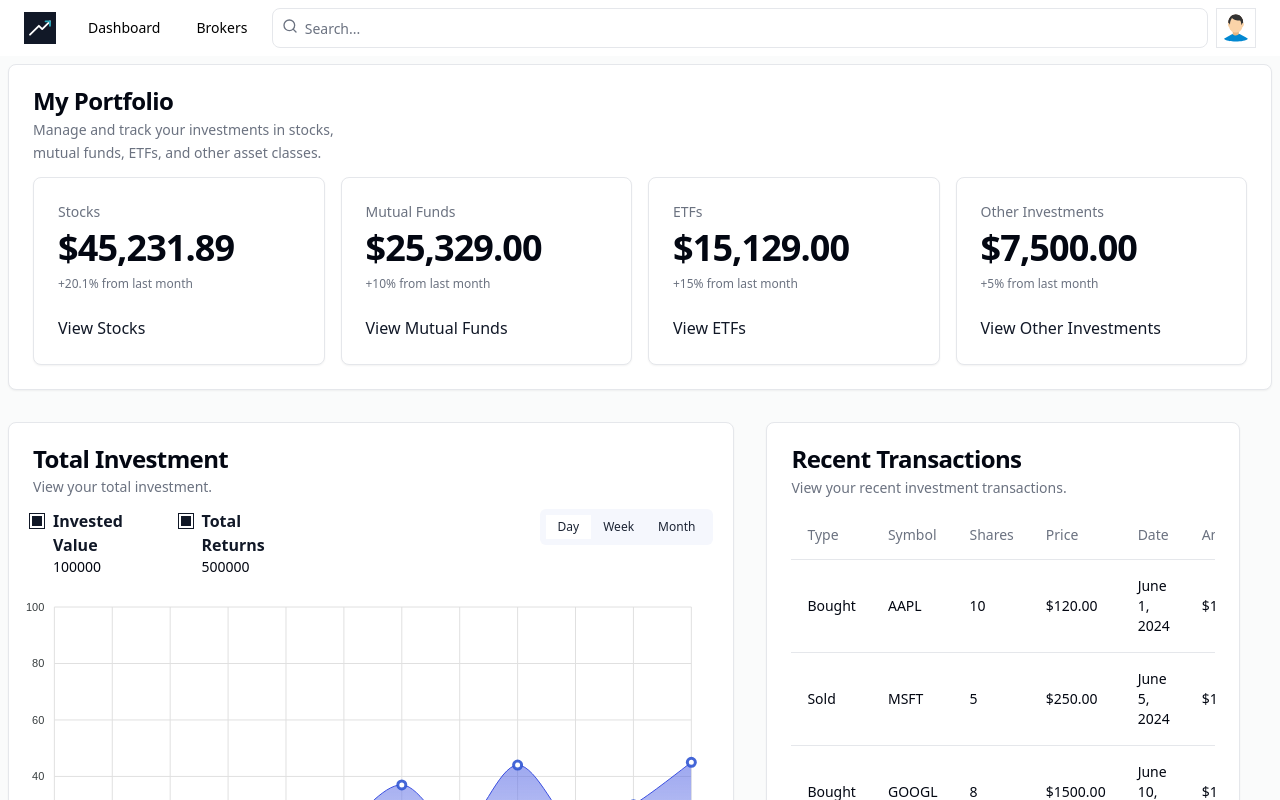
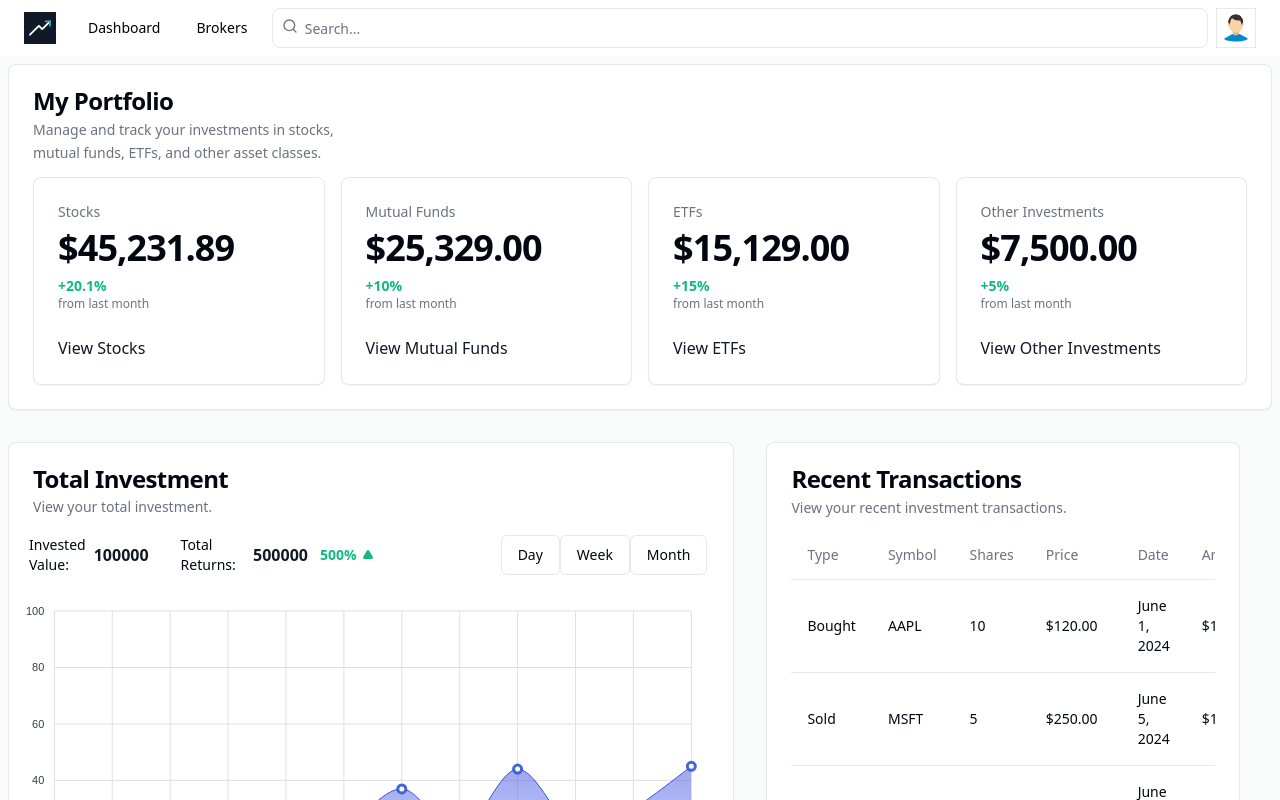
Before and after one commit to pranavoid/TradingBook-FrontEnd, a Next.js app: page /dashboard in a window 1280 px wide. Shown: the top 800 px of the page. Built offline with nearby package versions, Linux system fonts and the light colour scheme.

Commit message:
Made some changes.

```diff
--- a/components/Brokers/brokers.tsx
+++ b/components/Brokers/brokers.tsx
@@ -32,7 +32,7 @@ const Brokers = () => {
         <Card className="relative w-full max-w-md shadow-lg">
           <CardHeader>
             <CardTitle className="mt-6 text-center text-3xl font-bold tracking-tight text-foreground">
-              Connect with Your Broker
+              Connect with your Broker
             </CardTitle>
             <CardDescription className="text-center text-gray-600">
               Login securely to get started.
--- a/components/Charts/ChartOne.tsx
+++ b/components/Charts/ChartOne.tsx
@@ -1,6 +1,7 @@
 import { ApexOptions } from "apexcharts";
 import React from "react";
 import dynamic from "next/dynamic";
+import { Button } from "../ui/button";
 
 const ReactApexChart = dynamic(() => import("react-apexcharts"), {
   ssr: false,
@@ -18,8 +19,8 @@ const options: ApexOptions = {
       shadeIntensity: 0.1,
       opacityFrom: 0.7,
       opacityTo: 0.9,
-      gradientToColors : ["#FFFFFF"],
-    }
+      gradientToColors: ["#FFFFFF"],
+    },
   },
   colors: ["#3C50E0"],
   chart: {
@@ -145,43 +146,46 @@ const ChartOne: React.FC = () => {
 
   return (
     <>
-      <div className="col-span-12 rounded-sm bg-white px-5 pb-5 pt-7.5 shadow-default dark:border-strokedark dark:bg-boxdark sm:px-7.5 xl:col-span-8">
-        <div className="flex flex-wrap items-start justify-between gap-3 sm:flex-nowrap">
-          <div className="flex w-full flex-wrap gap-3 sm:gap-5">
-            <div className="flex min-w-47.5">
-              <span className="mr-2 mt-1 flex h-4 w-full max-w-4 items-center justify-center rounded-full border border-primary">
-                <span className="block h-2.5 w-full max-w-2.5 rounded-full bg-primary"></span>
+      <div className="col-span-12 rounded-sm bg-white px-5 pb-5 pt-7.5 shadow-default dark:border-strokedark sm:px-7.5 xl:col-span-8">
+        <div className="flex flex-wrap items-center justify-between gap-3 sm:flex-nowrap">
+          <div className="flex items-center gap-8">
+            <div className="flex items-center">
+              <p className="text-sm font-small mr-2">Invested Value:</p>
+              <p className="font-semibold text-primary">100000</p>
+            </div>
+            <div className="flex items-center">
+              <p className="text-sm font-small mr-2">Total Returns:</p>
+              <p className="font-semibold text-primary">500000</p>
+              <span className="ml-3 text-sm font-bold text-meta-3">500%</span>
+              <span className="flex h-8 w-8 items-center justify-center">
+                <svg
+                  className="h-3 w-3 text-meta-3"
+                  width="24"
+                  height="24"
+                  viewBox="0 0 24 24"
+                  strokeWidth="2"
+                  stroke="currentColor"
+                  fill="none"
+                  strokeLinecap="round"
+                  strokeLinejoin="round"
+                >
+                  <path stroke="none" d="M0 0h24v24H0z" />
+                  <path
+                    d="M5.07 19H19a2 2 0 0 0 1.75 -2.75L13.75 4a2 2 0 0 0 -3.5 0L3.25 16.25a2 2 0 0 0 1.75 2.75z"
+                    fill="currentColor"
+                  />
+                </svg>
               </span>
-              <div className="w-full">
-                <p className="font-semibold text-primary">Invested Value</p>
-                <p className="text-sm font-medium">100000</p>
-              </div>
-            </div>
-            <div className="flex min-w-47.5">
-              <span className="mr-2 mt-1 flex h-4 w-full max-w-4 items-center justify-center rounded-full border border-primary">
-                <span className="block h-2.5 w-full max-w-2.5 rounded-full bg-primary"></span>
-              </span>
-              <div className="w-full">
-                <p className="font-semibold text-primary">Total Returns</p>
-                <p className="text-sm font-medium">500000</p>
-              </div>
             </div>
           </div>
           <div className="flex w-full max-w-45 justify-end">
-          <div className="inline-flex items-center rounded-md bg-whiter p-1.5 dark:bg-meta-4">
-            <button className="rounded bg-white px-3 py-1 text-xs font-medium text-black shadow-card hover:bg-white hover:shadow-card dark:bg-boxdark dark:text-white dark:hover:bg-boxdark">
-              Day
-            </button>
-            <button className="rounded px-3 py-1 text-xs font-medium text-black hover:bg-white hover:shadow-card dark:text-white dark:hover:bg-boxdark">
-              Week
-            </button>
-            <button className="rounded px-3 py-1 text-xs font-medium text-black hover:bg-white hover:shadow-card dark:text-white dark:hover:bg-boxdark">
-              Month
-            </button>
+            <div className="inline-flex items-center rounded-md p-1.5 ">
+              <Button variant={"outline"}>Day</Button>
+              <Button variant={"outline"}>Week</Button>
+              <Button variant={"outline"}>Month</Button>
+            </div>
           </div>
         </div>
-        </div>
-
         <div>
           <div id="chartOne" className="-ml-5">
             <ReactApexChart
--- a/components/Dashboard/dashboard.tsx
+++ b/components/Dashboard/dashboard.tsx
@@ -48,7 +48,10 @@ function MainContent() {
                 </CardHeader>
                 <CardContent>
                   <div className="text-xs text-muted-foreground">
-                    +20.1% from last month
+                    <span className="flex items-center gap-1 text-sm font-bold text-meta-3">
+                      +20.1%
+                    </span>
+                    from last month
                   </div>
                 </CardContent>
                 <CardFooter>
@@ -65,7 +68,7 @@ function MainContent() {
                 </CardHeader>
                 <CardContent>
                   <div className="text-xs text-muted-foreground">
-                    +10% from last month
+                    <span className="flex items-center gap-1 text-sm font-bold text-meta-3">+10%</span> from last month
                   </div>
                 </CardContent>
                 <CardFooter>
@@ -82,7 +85,7 @@ function MainContent() {
                 </CardHeader>
                 <CardContent>
                   <div className="text-xs text-muted-foreground">
-                    +15% from last month
+                  <span className="flex items-center gap-1 text-sm font-bold text-meta-3">+15%</span> from last month
                   </div>
                 </CardContent>
                 <CardFooter>
@@ -99,7 +102,7 @@ function MainContent() {
                 </CardHeader>
                 <CardContent>
                   <div className="text-xs text-muted-foreground">
-                    +5% from last month
+                  <span className="flex items-center gap-1 text-sm font-bold text-meta-3">+5%</span> from last month
                   </div>
                 </CardContent>
                 <CardFooter>
@@ -122,6 +125,7 @@ function MainContent() {
             </CardHeader>
             <ChartOne />
           </Card>
+
           <Card className="col-span-2" x-chunk="dashboard-05-chunk-1">
             <CardHeader className="pb-3">
               <CardTitle>Recent Transactions</CardTitle>
@@ -188,8 +192,6 @@ function MainContent() {
               </Table>
             </CardContent>
           </Card>
-
-          {/* Chart Section - spans 1 column */}
         </div>
       </div>
     </main>
--- a/components/ui/card.tsx
+++ b/components/ui/card.tsx
@@ -1,6 +1,11 @@
 import * as React from "react";
 
 import { cn } from "@/lib/utils";
+
+interface Props{
+  levelUp : boolean,
+  levelDown : boolean,
+}
 
 const Card = React.forwardRef<
   HTMLDivElement,
```
